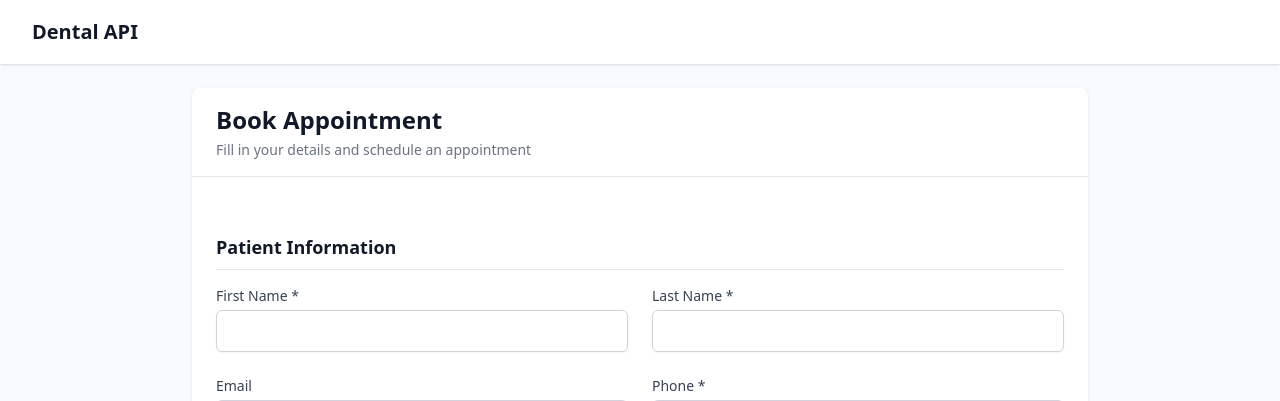
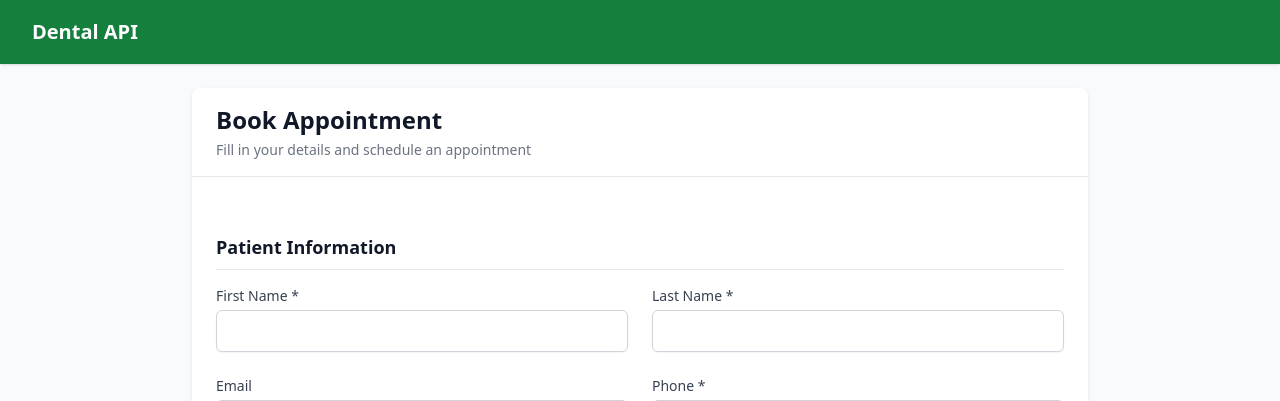
Before and after one commit to ssekimuli/dentichair-multitenant-backend, a Laravel app: page /book-appointment in a window 1280 px wide. Shown: the top 401 px of the page. Run offline with Laravel 12, Linux system fonts and the light colour scheme; data comes from the database, SQL or seed files in the repository; some libraries are stand-ins or nearby versions.

Commit message:
style: change navigation background to dark green
Update navigation bar styling:
- Background: bg-white → bg-green-700 (dark green)
- Text color: text-gray-900 → text-white
- Matches app branding with dark green theme
- Better contrast and visual hierarchy

Co-Authored-By: Claude Haiku 4.5 <noreply@anthropic.com>

```diff
--- a/resources/views/layout.blade.php
+++ b/resources/views/layout.blade.php
@@ -26,11 +26,11 @@
 </head>
 <body class="bg-gray-50">
     <div class="min-h-screen">
-        <nav class="bg-white shadow">
+        <nav class="bg-green-700 shadow">
             <div class="max-w-7xl mx-auto px-4 sm:px-6 lg:px-8">
                 <div class="flex justify-between h-16">
                     <div class="flex items-center">
-                        <h1 class="text-xl font-bold text-gray-900">{{ config('app.name') }}</h1>
+                        <h1 class="text-xl font-bold text-white">{{ config('app.name') }}</h1>
                     </div>
                 </div>
             </div>
```
